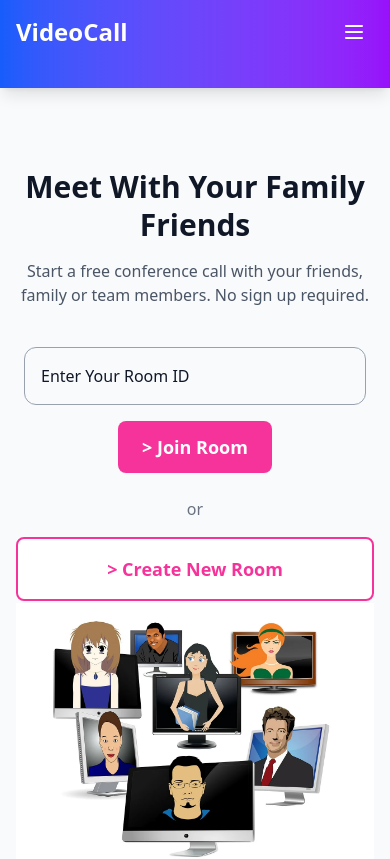
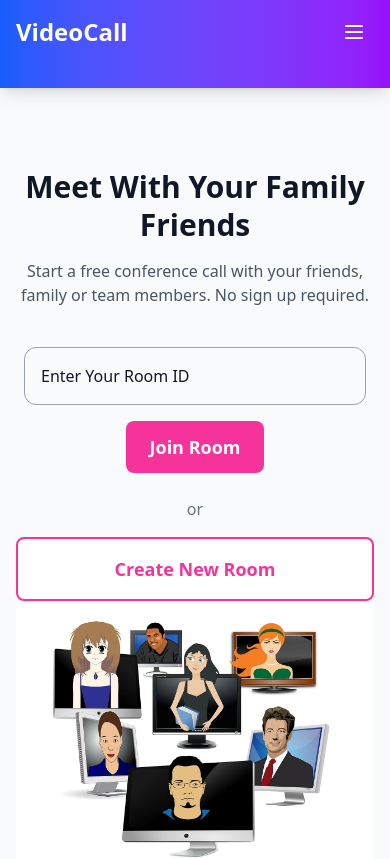
Before and after one commit to Vikash-Kumar87/video_calling, a React (Vite) app: page / in a window 390 px wide. Shown: the top 859 px of the page. Built offline with nearby package versions, Linux system fonts and the light colour scheme.

Commit message:
Fix JSX syntax errors and improve mobile spacing

```diff
--- a/src/components/Hero.jsx
+++ b/src/components/Hero.jsx
@@ -49,7 +49,7 @@ export const Hero = () => {
                     <div className="mt-4 sm:mt-0 sm:absolute sm:inset-y-0 sm:right-0 sm:flex sm:items-center sm:pr-2">
                       <button
                         onClick={submitHandler}
-                        className="inline-flex px-6 py-3 text-lg font-bold text-white transition-all duration-200 bg-pink-500 rounded-lg focus:outline-none focus:bg-gray-600 font-pj hover:bg-gray-600 hover:scale-105 transform">
+                        className="inline-flex px-6 py-3 text-lg font-bold text-white transition-all duration-200 bg-pink-500 rounded-lg focus:outline-none focus:bg-gray-600 font-pj hover:bg-gray-600 hover:scale-105 transform"
                       >
                         Join Room
                       </button>
@@ -62,7 +62,7 @@ export const Hero = () => {
 
                   <button
                     onClick={createRoom}
-                    className="w-full mt-4 px-6 py-4 text-lg font-bold text-pink-500 transition-all duration-200 bg-white border-2 border-pink-500 rounded-lg focus:outline-none hover:bg-pink-50 font-pj hover:scale-105 transform">
+                    className="w-full mt-4 px-6 py-4 text-lg font-bold text-pink-500 transition-all duration-200 bg-white border-2 border-pink-500 rounded-lg focus:outline-none hover:bg-pink-50 font-pj hover:scale-105 transform"
                   >
                     Create New Room
                   </button>
```
